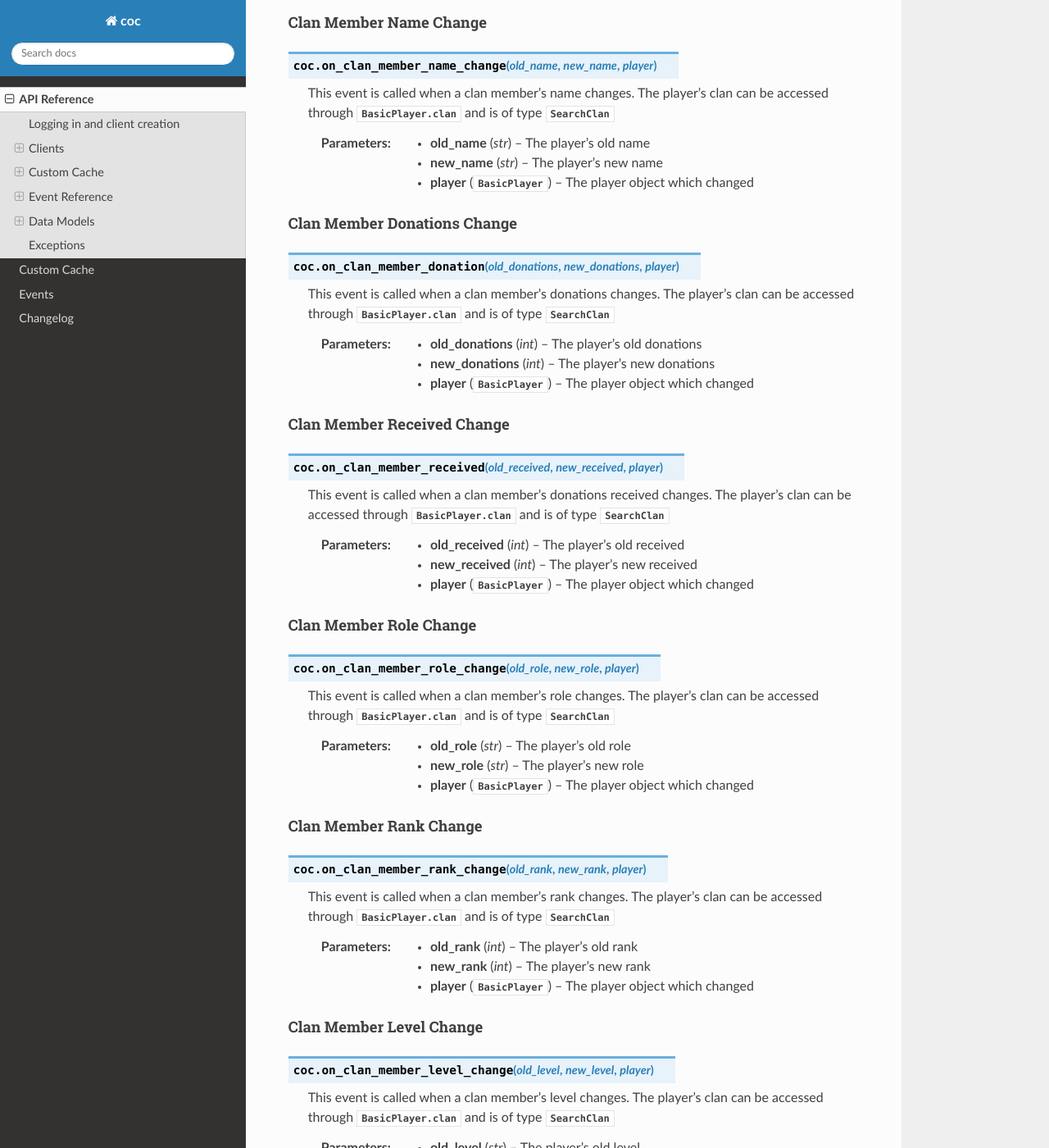
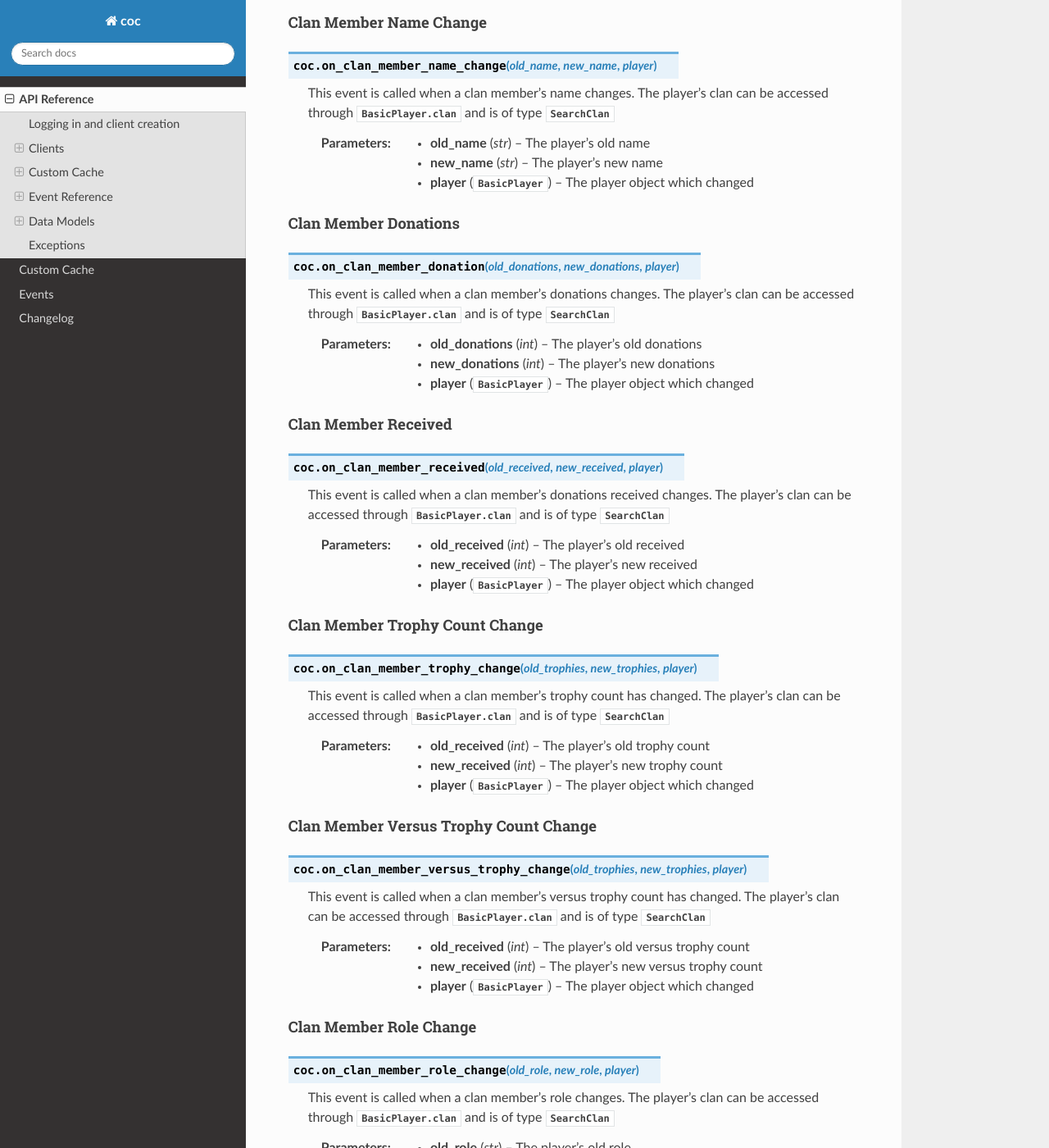
Before and after one commit to mathsman5133/coc.py, a Sphinx documentation site: the page built from docs/api.rst, in a window 1280 px wide and 1400 px high, scrolled down 5269 px. Shown: the whole window at 82% size. Built offline with Sphinx 7.4.7 and the Read the Docs theme 2.0.0, drawn with Linux system fonts in a browser that asks for light colours.

Commit message:
New Events: `on_clan_member_trophy_change` and `on_clan_member_versus_trophy_change` - Called when a clan member's (versus) trophy count changes. - This is part of the `Clan` events group

```diff
--- a/docs/api.rst
+++ b/docs/api.rst
@@ -348,6 +348,41 @@
     :type new_received: int
     :param player: The player object which changed
     :type player: :class:`BasicPlayer`
+
+.. _on_clan_member_trophy_change
+
+Clan Member Trophy Count Change
+^^^^^^^^^^^^^^^^^^^^^^^^^^^^^^^^
+
+.. py:function:: on_clan_member_trophy_change(old_trophies, new_trophies, player)
+
+    This event is called when a clan member's trophy count has changed.
+    The player's clan can be accessed through :attr:`BasicPlayer.clan` and is of type :class:`SearchClan`
+
+    :param old_received: The player's old trophy count
+    :type old_received: int
+    :param new_received: The player's new trophy count
+    :type new_received: int
+    :param player: The player object which changed
+    :type player: :class:`BasicPlayer`
+
+.. _on_clan_member_versus_trophy_change
+
+Clan Member Versus Trophy Count Change
+^^^^^^^^^^^^^^^^^^^^^^^^^^^^^^^^^^^^^^^
+
+.. py:function:: on_clan_member_versus_trophy_change(old_trophies, new_trophies, player)
+
+    This event is called when a clan member's versus trophy count has changed.
+    The player's clan can be accessed through :attr:`BasicPlayer.clan` and is of type :class:`SearchClan`
+
+    :param old_received: The player's old versus trophy count
+    :type old_received: int
+    :param new_received: The player's new versus trophy count
+    :type new_received: int
+    :param player: The player object which changed
+    :type player: :class:`BasicPlayer`
+
 
 .. _on_clan_member_role_change:
 
--- a/docs/events.rst
+++ b/docs/events.rst
@@ -57,6 +57,10 @@
 | :ref:`on_clan_member_donation`               | :ref:`clan_event_group`             |
 +----------------------------------------------+-------------------------------------+
 | :ref:`on_clan_member_received`               | :ref:`clan_event_group`             |
++----------------------------------------------+-------------------------------------+
+| :ref:`on_clan_member_trophy_change`          | :ref:`clan_event_group`             |
++----------------------------------------------+-------------------------------------+
+| :ref:`on_clan_member_versus_trophy_change`   | :ref:`clan_event_group`             |
 +----------------------------------------------+-------------------------------------+
 | :ref:`on_clan_member_role_change`            | :ref:`clan_event_group`             |
 +----------------------------------------------+-------------------------------------+
@@ -118,7 +122,7 @@
 +----------------------------------------------+-------------------------------------+
 | :ref:`on_player_clan_level_change`           | :ref:`player_event_group`           |
 +----------------------------------------------+-------------------------------------+
-| :ref:`on_clan_badge_change`                  | :ref:`player_event_group`           |
+| :ref:`on_player_clan_badge_change`           | :ref:`player_event_group`           |
 +----------------------------------------------+-------------------------------------+
 
 Adding Tags and Refresh Intervals
```
Also changed, not shown: other parts of docs/api.rst (+2 -2 lines), 1 other file.
